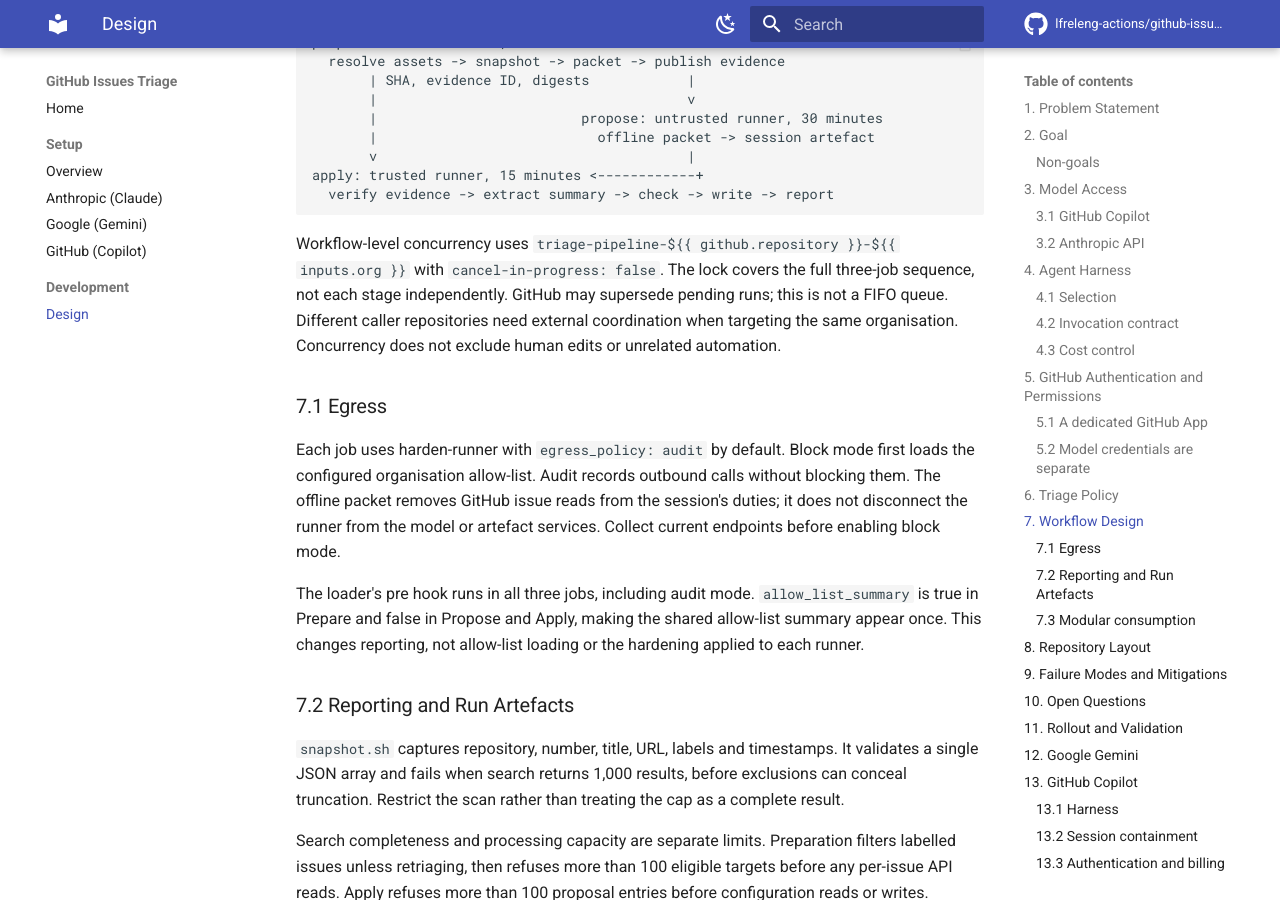
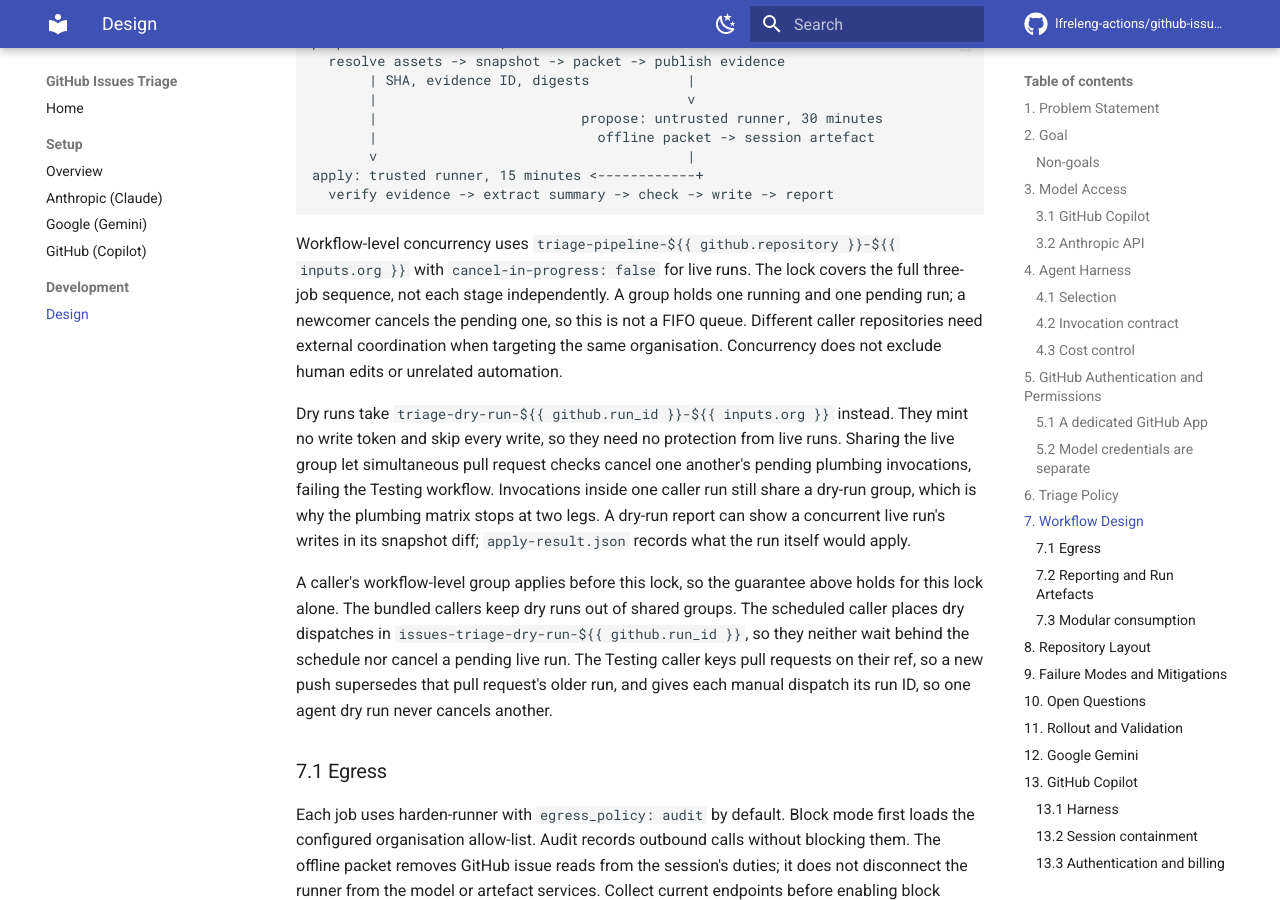
Before and after one commit to lfreleng-actions/github-issues-triage, an MkDocs documentation site: the page built from docs/development/DESIGN.md, in a window 1280 px wide and 900 px high, scrolled down 4115 px. Built offline with MkDocs 1.6.1 and Material for MkDocs 9.7.7, drawn with Linux system fonts in a browser that asks for light colours; comment, search, counter and statistics services are not loaded; some of the changed text lies outside the part shown.

Commit message:
Fix(workflow): Stop dry runs cancelling each other
Every caller of the reusable workflow shared one concurrency group,
triage-pipeline-<repo>-<org>: both plumbing legs of each pull request,
other pull requests, manual dry runs and the live schedule. A group
holds one running and one pending entry, and each newcomer cancels
the pending one regardless of cancel-in-progress. When Dependabot
opened several pull requests at once, their plumbing legs cancelled
one another and flagged the Testing workflow as failed.

Dry runs mint no write token and skip every write, so they need no
protection from live runs. Give them a group scoped to the caller run
and owner instead. Live runs keep the historical group, so an upgrade
still serialises against runs holding the old lock.

The two plumbing legs still share their run's group: one runs while
the other waits, and nothing else can enter. A contract test keeps
those legs dry and limits the matrix to two, since a third leg would
cancel a sibling.

A caller's own group applies first, so the bundled callers keep dry
runs out of shared groups too. The scheduled caller put dry dispatches
in its live group, where one could cancel a pending scheduled run;
each now gets a group per run. The Testing caller let a second manual
dispatch cancel an agent dry run in flight; dispatches now key on
their run ID, while pull requests keep keying on their ref. A contract
test pins both caller groups, and the documentation scopes each
guarantee to the lock that provides it.

Co-authored-by: Claude <noreply@anthropic.com>
Signed-off-by: Matthew Watkins <mwatkins@linuxfoundation.org>

```diff
--- a/docs/development/DESIGN.md
+++ b/docs/development/DESIGN.md
@@ -182,11 +182,31 @@ apply: trusted runner, 15 minutes <------------+
 
 Workflow-level concurrency uses
 `triage-pipeline-${{ github.repository }}-${{ inputs.org }}` with
-`cancel-in-progress: false`. The lock covers the full three-job
-sequence, not each stage independently. GitHub may supersede pending
-runs; this is not a FIFO queue. Different caller repositories need
-external coordination when targeting the same organisation.
-Concurrency does not exclude human edits or unrelated automation.
+`cancel-in-progress: false` for live runs. The lock covers the full
+three-job sequence, not each stage independently. A group holds one
+running and one pending run; a newcomer cancels the pending one, so
+this is not a FIFO queue. Different caller repositories need external
+coordination when targeting the same organisation. Concurrency does
+not exclude human edits or unrelated automation.
+
+Dry runs take `triage-dry-run-${{ github.run_id }}-${{ inputs.org }}`
+instead. They mint no write token and skip every write, so they need
+no protection from live runs. Sharing the live group let simultaneous
+pull request checks cancel one another's pending plumbing
+invocations, failing the Testing workflow. Invocations inside one
+caller run still share a dry-run group, which is why the plumbing
+matrix stops at two legs. A dry-run report can show a concurrent live
+run's writes in its snapshot diff; `apply-result.json` records what
+the run itself would apply.
+
+A caller's workflow-level group applies before this lock, so the
+guarantee above holds for this lock alone. The bundled callers keep
+dry runs out of shared groups. The scheduled caller places dry
+dispatches in `issues-triage-dry-run-${{ github.run_id }}`, so they
+neither wait behind the schedule nor cancel a pending live run. The
+Testing caller keys pull requests on their ref, so a new push
+supersedes that pull request's older run, and gives each manual
+dispatch its run ID, so one agent dry run never cancels another.
 
 ### 7.1 Egress
 
@@ -606,8 +626,9 @@ current state and `apply-result.json` before targeted recovery, often
 with `retriage: true` after a label write. Never overwrite a human
 Priority to force replay; the existing-Priority guard still applies.
 
-The workflow lock serializes the full sequence per caller repository
-and owner (§7), but cannot exclude cross-caller or human edits.
+The workflow lock serializes the full live sequence per caller
+repository and owner (§7), but cannot exclude cross-caller or human
+edits.
 Fresh reads reduce stale decisions without eliminating the race
 between validation and writes. Cancellation also cannot undo a
 request that already succeeded.
```
Also changed, not shown: README.md (+9 -4 lines), docs/index.md (+3 -2 lines), docs/setup/README.md (+7 -2 lines), 4 other files.
